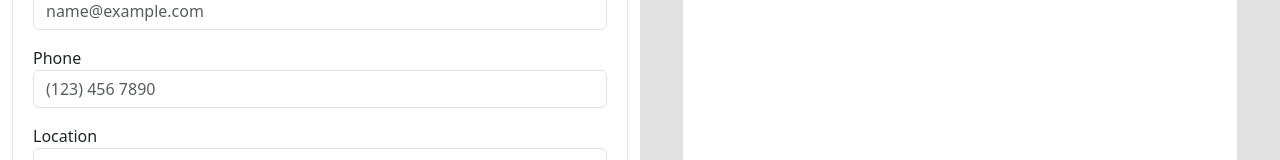
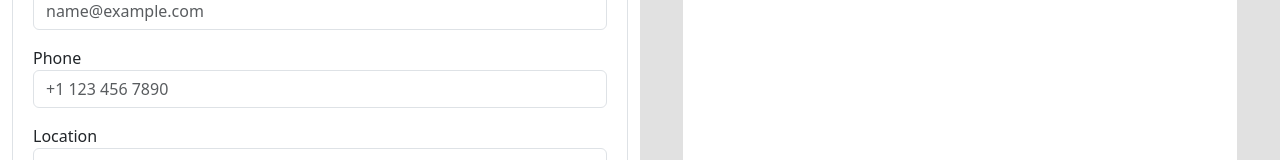
Before and after one commit to HarryAhnHS/cv-builder, a React (Vite) app: page / in a window 1280 px wide. Both pictures are taken after a click on the button "Personal Information". Shown: the part 418-578 px from the top of the page. Built offline with nearby package versions, Linux system fonts and the light colour scheme.

Commit message:
feat: readme

```diff
--- a/src/components/Loader.jsx
+++ b/src/components/Loader.jsx
@@ -29,7 +29,9 @@ function Loader({setForm}) {
                 <Accordion>
                     <Accordion.Item style={{borderRadius: 0}} eventKey="0">
                             <Accordion.Header>
-                                <div className="fs-4 fw-lighter">Personal Information</div>
+                                <div className="fs-4 fw-lighter">
+                                    Personal Information
+                                </div>
                             </Accordion.Header>
                             <Accordion.Body>
                                 <Personal onDataChange = {handleFormField(setForm)}/>
--- a/src/components/Loader/Personal.jsx
+++ b/src/components/Loader/Personal.jsx
@@ -81,7 +81,7 @@ function Personal({onDataChange}) {
 
             <Form.Group className="mb-3" controlId="personalPhone">
                 <Form.Label>Phone</Form.Label>
-                <Form.Control type="tel" placeholder="(123) 456 7890"
+                <Form.Control type="tel" placeholder="+1 123 456 7890"
                     name="personalPhone"
                     value = {personalData.phone}
                     onChange = {handleInputChange}
```
Also changed, not shown: public/demoScreenshot.png (added), 1 other file (tests, documents, lock files or other folders).
